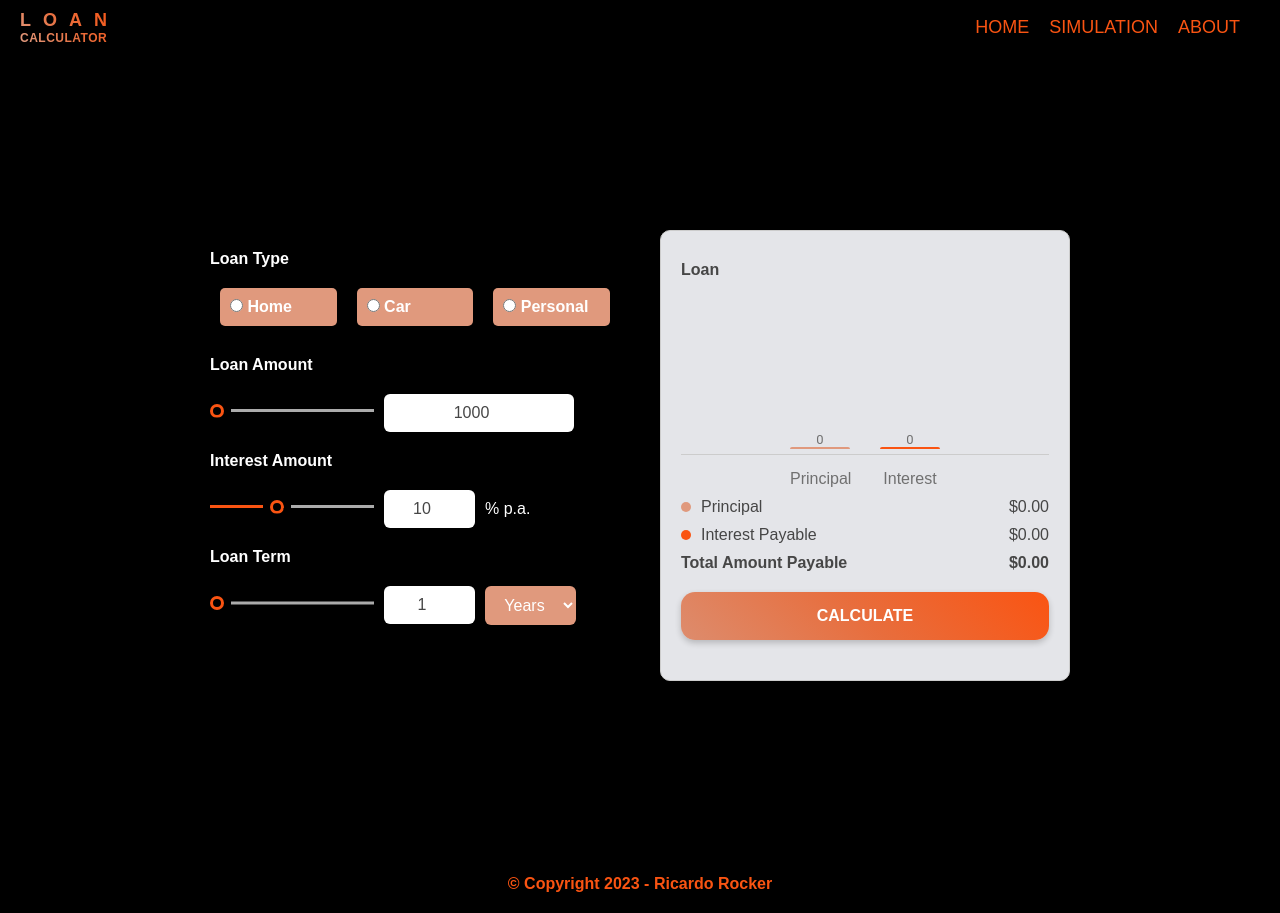
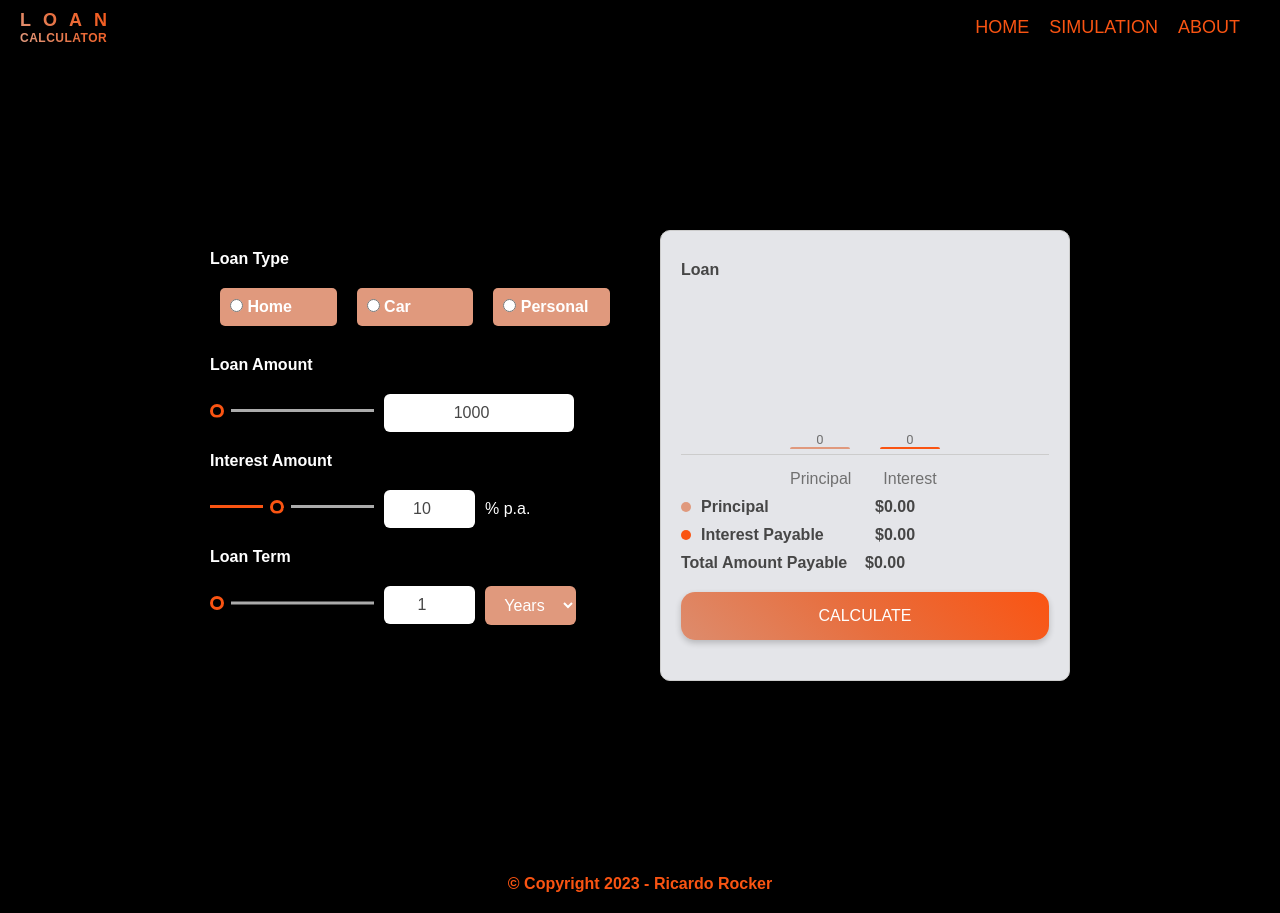
Before and after one commit to ricardorocker/loan-calculator, an Angular app: page /loan-calculator in a window 1280 px wide. Built offline with nearby package versions, Linux system fonts and the light colour scheme.

Commit message:
loan-calculator Style updated

```diff
--- a/db.json
+++ b/db.json
@@ -1662,6 +1662,13 @@
       "interestPayable": 10079,
       "totalAmountPayable": 104079,
       "id": 240
+    },
+    {
+      "loanTypeResponse": "Car",
+      "principal": 1000,
+      "interestPayable": 105,
+      "totalAmountPayable": 1105,
+      "id": 241
     }
   ]
 }
--- a/src/app/views/loan-calculator/loan-calculator.component.css
+++ b/src/app/views/loan-calculator/loan-calculator.component.css
@@ -6,7 +6,7 @@
 
 .calculator-page {
   background: var(--background-color);
-  min-height: calc(100vh);
+  min-height: 100vh;
   display: flex;
   justify-content: center;
   align-items: center;
@@ -19,18 +19,10 @@ form {
   border-radius: 10px;
   max-width: 900px;
   width: 100%;
+  box-shadow: 0 0 20px rgba(0, 0, 0, 0.1);
 }
 
-.container {
-  display: flex;
-  flex-wrap: wrap;
-  border-radius: 10px;
-  max-width: 900px;
-  width: 100%;
-}
-
-.left-side,
-.right-side {
+.left-side, .right-side {
   flex: 1;
   padding: 20px;
   color: white;
@@ -58,7 +50,7 @@ form {
   font-weight: 600;
   border-radius: 5px;
   cursor: pointer;
-  transition: background 0.3s;
+  transition: background 0.3s, transform 0.3s;
 }
 
 .ckb-loan-type:hover {
@@ -79,17 +71,13 @@ form {
   margin-left: 8px;
 }
 
-input[type="number"],
-select {
+input[type="number"], select {
   padding: 10px;
   border: none;
   border-radius: 6px;
   text-align: center;
   flex: 1;
   margin-right: 10px;
-}
-
-input[type="number"] {
   color: rgb(70, 70, 70);
 }
 
@@ -97,15 +85,13 @@ input[type="number"] {
   max-width: 190px;
 }
 
-.input-slider-interest-amount,
-.input-slider-loan-term {
+.input-slider-interest-amount, .input-slider-loan-term, select {
   max-width: 91px;
 }
 
 select {
   background: var(--secondary-color);
   color: #fff;
-  max-width: 91px;
 }
 
 .card {
@@ -124,7 +110,6 @@ select {
 .right-side {
   animation: slideInFromBottom 2s ease 0s 1 forwards;
 }
-
 
 .card-top {
   height: auto;
@@ -152,17 +137,9 @@ select {
   margin: 10px 0;
 }
 
-.info {
+.info, .amount-total, .total, .total-amout {
   flex: 1;
   color: rgb(70, 70, 70);
-}
-
-.amount-total {
-  color: rgb(70, 70, 70);
-}
-
-.total,
-.total-amout {
   font-weight: bold;
 }
 
@@ -179,8 +156,7 @@ button.apply {
   cursor: pointer;
   margin: 20px 0;
   text-transform: uppercase;
-  font-weight: bold;
-  transition: background 0.3s, color 0.3s;
+  transition: background 0.3s, color 0.3s, transform 0.3s;
 }
 
 button.apply:hover {
@@ -193,8 +169,7 @@ button.apply:hover {
     min-height: 100vh;
   }
 
-  .left-side,
-  .right-side {
+  .left-side, .right-side {
     width: 100%;
   }
 }
```
